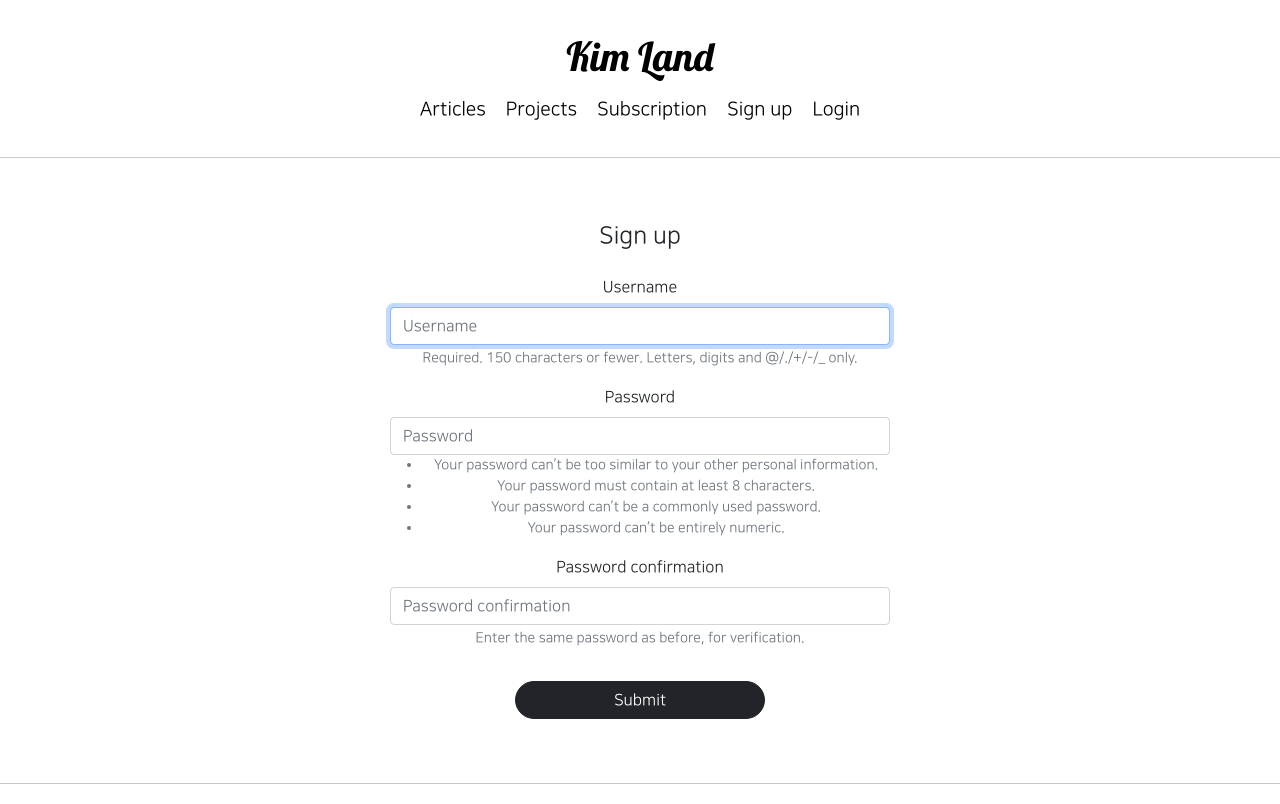
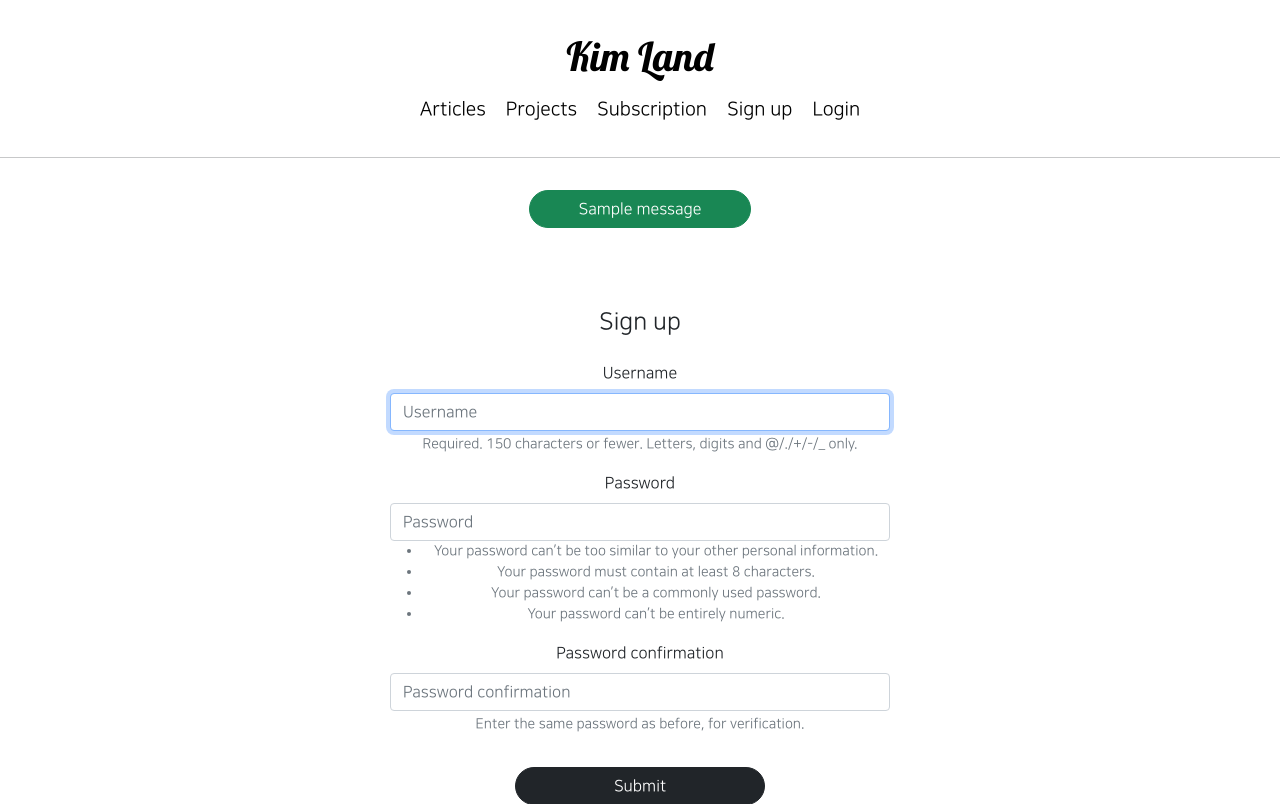
Before and after one commit to jeongwookim2022/fullstack_pragmatic, a Django app: page /accounts/create/ in a window 1280 px wide. Shown: the top 804 px of the page. Run offline with Django 4.2, Linux system fonts and the light colour scheme; tables that the repository leaves empty hold one stand-in row (values such as "Sample post"); one stand-in notice (Sample message) is shown; parts of the project's set-up code (start-up, migrations or seed data) failed here and were passed over; some libraries are stand-ins or nearby versions.

Commit message:
added success & already messages for like & dislike

```diff
--- a/dislikeapp/views.py
+++ b/dislikeapp/views.py
@@ -1,3 +1,4 @@
+from django.contrib import messages
 from django.contrib.auth.decorators import login_required
 from django.http import HttpResponseRedirect
 from django.shortcuts import render, get_object_or_404
@@ -21,8 +22,10 @@ class DisLikeArticleView(RedirectView):
         article = get_object_or_404(Article, pk=kwargs['pk'])
 
         if DisLikeRecord.objects.filter(user=user, article=article).exists():
+            messages.add_message(self.request, messages.ERROR, "You've already Disliked this article!")
             return HttpResponseRedirect(reverse('articleapp:detail', kwargs={'pk': kwargs['pk']}))
         else:
+            messages.add_message(self.request, messages.SUCCESS, "Successfully DisLiked this article!")
             DisLikeRecord(user=user, article=article).save()
 
         article.dislike += 1
--- a/likeapp/views.py
+++ b/likeapp/views.py
@@ -1,3 +1,4 @@
+from django.contrib import messages
 from django.contrib.auth.decorators import login_required
 from django.http import HttpResponseRedirect
 from django.shortcuts import render, get_object_or_404
@@ -22,8 +23,10 @@ class LikeArticleView(RedirectView):
         article = get_object_or_404(Article, pk=kwargs['pk'])
 
         if LikeRecord.objects.filter(user=user, article=article).exists():
+            messages.add_message(self.request, messages.ERROR, "You've already Liked this article!")
             return HttpResponseRedirect(reverse('articleapp:detail', kwargs={'pk': kwargs['pk']}))
         else:
+            messages.add_message(self.request, messages.SUCCESS, "Successfully Liked this article!")
             LikeRecord(user=user, article=article).save()
 
         article.like += 1
--- a/pragmatic/settings/base.py
+++ b/pragmatic/settings/base.py
@@ -14,6 +14,7 @@ import os
 import environ
 from pathlib import Path
 from django.urls import reverse_lazy
+from django.contrib.messages import constants as messages
 
 
 # Build paths inside the project like this: BASE_DIR / 'subdir'.
@@ -58,6 +59,11 @@ MIDDLEWARE = [
     'django.contrib.messages.middleware.MessageMiddleware',
     'django.middleware.clickjacking.XFrameOptionsMiddleware',
 ]
+
+MESSAGE_TAGS = {
+    messages.ERROR: 'danger',
+    messages.SUCCESS: 'success',
+}
 
 ROOT_URLCONF = 'pragmatic.urls'
 
--- a/templates/base.html
+++ b/templates/base.html
@@ -12,6 +12,15 @@
 
 <!--중    -->
     <hr>
+
+    {% for message in messages %}
+        <div class="text-center">
+            <div class="btn btn-{{ message.tags }} rounded-pill px-5 my-3">
+                {{ message }}
+            </div>
+        </div>
+    {% endfor %}
+
     {% block content %}
     {% endblock %}
 
```
